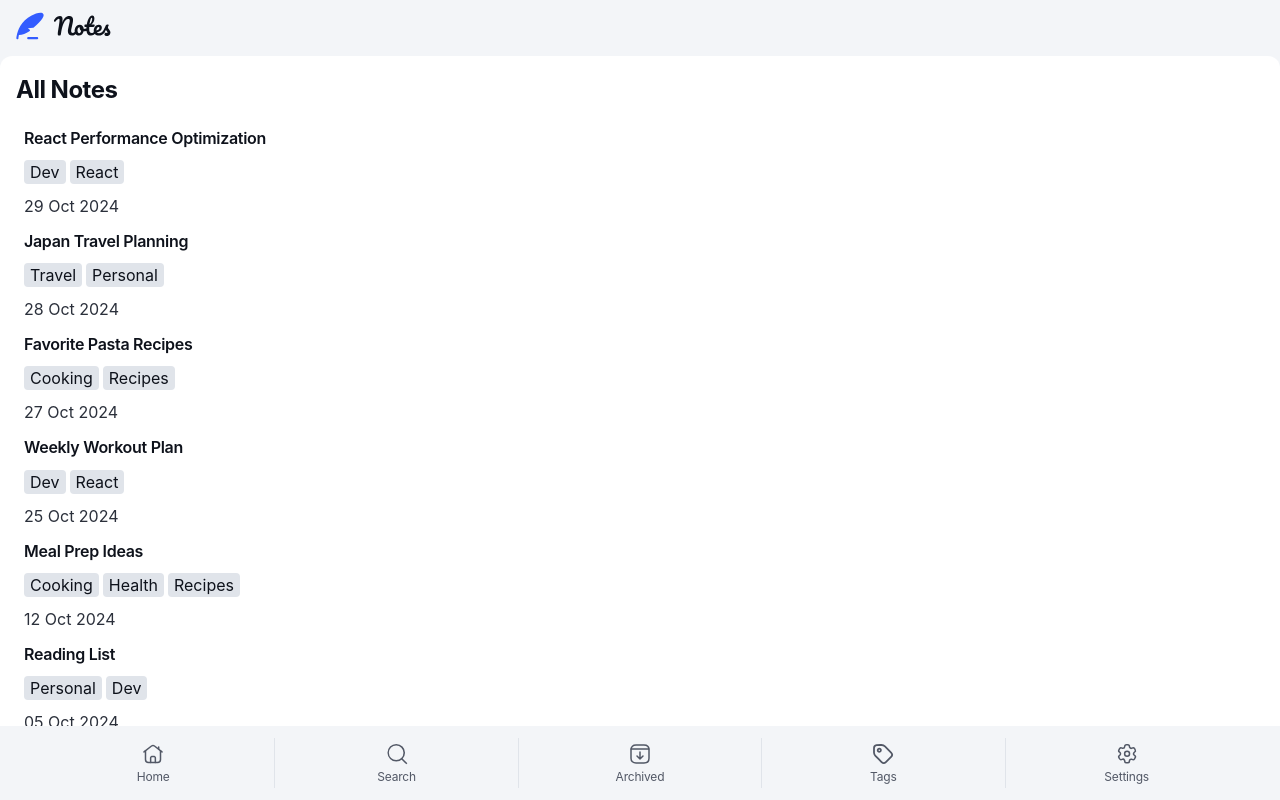
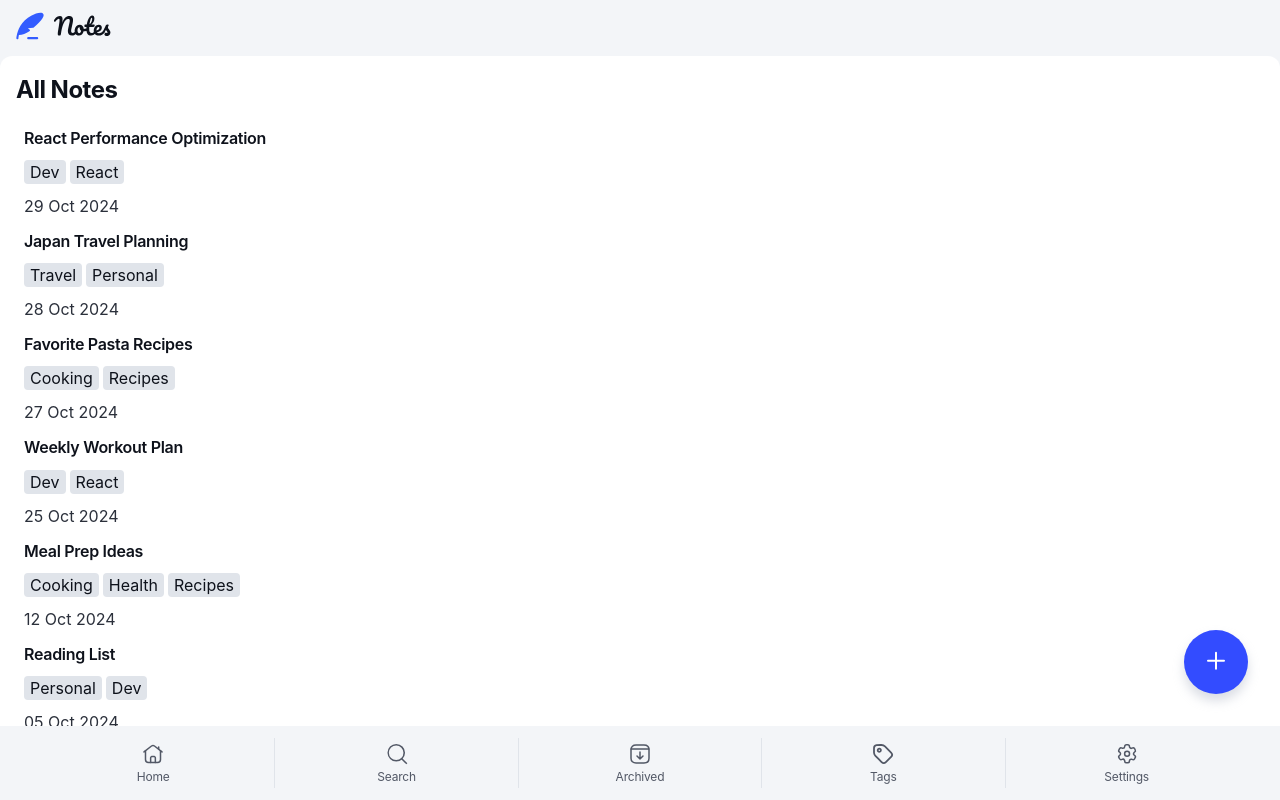
Before and after one commit to RicardoGeada/fm-note-taking-web-app, a React (Vite) app: page /all in a window 1280 px wide. Built offline with nearby package versions, Linux system fonts and the light colour scheme; a web font is replaced by a local one.

Commit message:
feat(new-note-button): add new note button to allnotes page

```diff
--- a/src/components/NoteListItem/NoteListItem.tsx
+++ b/src/components/NoteListItem/NoteListItem.tsx
@@ -6,7 +6,6 @@ import styles from "./NoteListItem.module.scss";
 export default function NoteListItem(note: Note) {
   const location = useLocation();
   const lastEdited = formatDate(note.last_edited);
-  console.log(location);
 
   return (
     <li className={styles["note-item"]} key={note.id}>
--- a/src/pages/main/AllNotes/AllNotes.module.scss
+++ b/src/pages/main/AllNotes/AllNotes.module.scss
@@ -1,6 +1,7 @@
 @use "./../../../fonts.scss";
 
 .all-notes {
+  position: relative;
   padding: var(--spacing-250) var(--spacing-200);
 
   &__headline {
@@ -36,6 +37,23 @@
   background-color: var(--color-neutral-0);
 }
 
+.new-note-button {
+  position: fixed;
+  right: var(--spacing-200);
+  bottom: calc(56px + var(--spacing-200)); // 56px for mobile nav height
+  width: var(--spacing-600);
+  height: var(--spacing-600);
+  background-color: var(--color-blue-500);
+  border-radius: var(--radius-full);
+  color: var(--color-neutral-0);
+  box-shadow: 0 7px 11px 0 rgb(from var(--color-neutral-300) r g b / 70%);
+
+  svg {
+    width: var(--spacing-400);
+    height: var(--spacing-400);
+  }
+}
+
 @media (min-width: 48rem) { // 768px
     .all-notes {
     &__empty-notification {
@@ -53,4 +71,11 @@
       }
     }
   }
+
+  .new-note-button {
+    right: var(--spacing-400);
+    bottom: calc(74px + var(--spacing-400)); // 74px for mobile nav height
+    width: var(--spacing-800);
+    height: var(--spacing-800);
+  }
 }
--- a/src/pages/main/AllNotes/AllNotes.tsx
+++ b/src/pages/main/AllNotes/AllNotes.tsx
@@ -3,6 +3,7 @@ import styles from "./AllNotes.module.scss";
 import DUMMY_NOTES from "../../../dummy-notes";
 import { useParams } from "react-router-dom";
 import NoteDetail from "../../../components/NoteDetail/NoteDetail";
+import AddIcon from "./../../../assets/images/icon-plus.svg?react";
 
 export default function AllNotes() {
   const { noteId } = useParams();
@@ -11,6 +12,11 @@ export default function AllNotes() {
     <>
       <div className={styles["all-notes"]}>
         <h2 className={styles["all-notes__headline"]}>All Notes</h2>
+
+        <button className={styles["new-note-button"]}>
+          <AddIcon />
+        </button>
+
         {DUMMY_NOTES.length > 0 && (
           <ul className={styles["notes-list"]}>
             {DUMMY_NOTES.filter((note) => !note.archived).map((note) => (
@@ -26,6 +32,7 @@ export default function AllNotes() {
           </div>
         )}
       </div>
+
       {noteId && (
         <div className={styles["overlay"]}>
           <NoteDetail noteId={noteId} />
```
